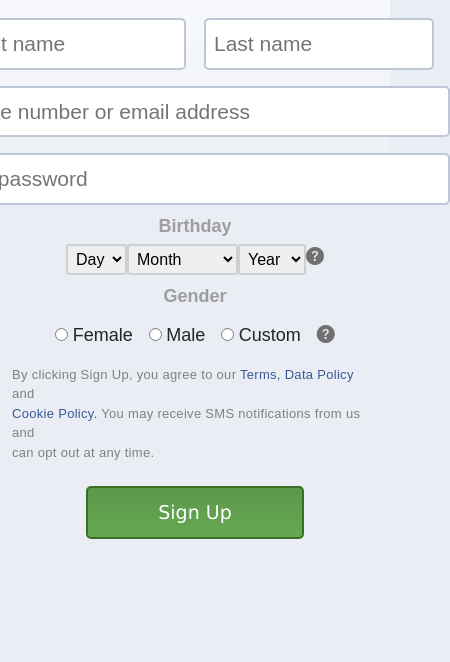
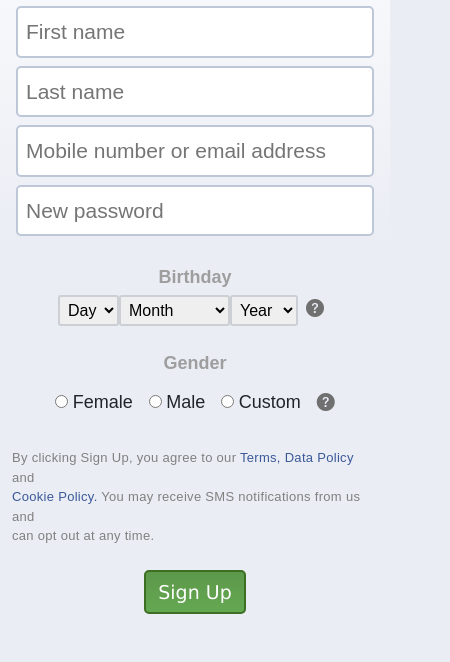
Before and after one commit to farid-ud-din/facebook, a plain HTML site: page index.html in a window 390 px wide. Shown: the part 807-1469 px from the top of the page, 450 px wide, since content can reach past the window. Before the commit the page ends 1346 px from the top, so only its background shows below. Drawn offline with nearby package versions, Linux system fonts and the light colour scheme.

Commit message:
Full Responsive

```diff
--- a/css/styles.css
+++ b/css/styles.css
@@ -77,7 +77,6 @@ span {
   text-decoration: none;
   color: #ffffff !important;
   font-size: 19px;
-  padding: 10px 70px;
   border-radius: 5px;
   border: 2px solid #3c6f23;
   background: #64a852;
--- a/index.html
+++ b/index.html
@@ -1,6 +1,8 @@
 <!DOCTYPE html>
 <html>
   <head>
+    <meta charset="UTF-8" />
+    <meta name="viewport" content="width=device-width, initial-scale=1.0" />
     <title>Facebook</title>
     <link rel="stylesheet" href="css/bs5.css" />
     <link rel="stylesheet" href="css/styles.css" />
@@ -20,7 +22,7 @@
             <img src="./images/logo.png" alt="facebook" class="w-25 pt-lg-3" />
           </div>
 
-          <form class="col-12 col-lg-2 pt-lg-0 pt-3">
+          <form class="col-12 col-md-6 col-lg-2 pt-lg-0 pt-md-3">
             <label class="form-text form-label" for="fname"
               >Email or Phone:</label
             >
@@ -32,7 +34,7 @@
             />
           </form>
 
-          <form class="col-12 col-lg-2 pt-lg-0 pt-5">
+          <form class="col-12 col-md-6 col-lg-2 pt-lg-0 pt-md-3 pt-5">
             <div>
               <label class="form-text form-label" for="lname">Password:</label>
               <input
@@ -48,7 +50,7 @@
           </form>
 
           <div
-            class="col-md-12 col-lg-2 d-flex align-items-center justify-content-lg-start justify-content-md-center pt-lg-0 pt-5 pb-lg-0 pb-5"
+            class="col-12 col-lg-2 d-flex align-items-center justify-content-lg-start justify-content-center pt-lg-0 pt-5 pb-lg-0 pb-5"
           >
             <button class="login-button">Log in</button>
           </div>
@@ -80,59 +82,57 @@
           <div class="col-lg-6 d-none d-lg-flex">
             <img src="./images/map.png" alt="connecting-people" />
           </div>
-          <div class="col-lg-6 d-flex flex-column align-self-center">
-            <form>
+          <form class="col-12 col-lg-5 d-flex flex-column align-self-center">
             <div
-                class="d-flex justify-content-lg-start justify-content-center"
+              class="d-flex flex-md-row flex-column justify-content-lg-start justify-content-md-between justify-content-center"
             >
-                <div>
+              <div
+                class="d-flex justify-content-lg-start justify-content-md-center justify-content-center"
+              >
                 <input
                   type="text"
                   id="fname"
                   name="fname"
                   placeholder="First name"
-                    class="login-form2 p-2"
-                    size="15"
+                  class="login-form2 p-2 w-100 m-1"
                 />
               </div>
-                <div>
+              <div
+                class="d-flex justify-content-lg-start justify-content-md-center justify-content-center"
+              >
                 <input
                   type="text"
                   id="lname"
                   name="lname"
                   placeholder="Last name"
-                    class="login-form2 p-2"
-                    style="margin-left: 18px"
-                    size="15"
+                  class="login-form2 p-2 w-100 m-1"
                 />
               </div>
             </div>
             <div
-                class="d-flex justify-content-lg-start justify-content-center pt-3"
+              class="d-flex justify-content-lg-start justify-content-center pt-md-3"
             >
               <input
                 type="email"
                 id="email"
                 name="email"
                 placeholder="Mobile number or email address"
-                  class="login-form2 p-2"
-                  size="38"
+                class="login-form2 p-2 m-1 w-100"
               />
             </div>
             <div
-                class="d-flex justify-content-lg-start justify-content-center pt-3"
+              class="d-flex justify-content-lg-start justify-content-center pt-md-3"
             >
               <input
                 type="password"
                 id="password"
                 name="password"
                 placeholder="New password"
-                  class="login-form2 p-2"
-                  size="38"
+                class="login-form2 p-2 m-1 w-100"
               />
             </div>
           </form>
-          </div>
+          <div class="col-lg-1"></div>
         </div>
       </div>
     </section>
@@ -142,7 +142,7 @@
           <div class="col-lg-6"></div>
           <div class="col-lg-6">
             <div
-              class="formname pt-2 pb-1 d-flex justify-content-lg-start justify-content-center"
+              class="formname pt-4 pb-1 d-flex justify-content-lg-start justify-content-center"
             >
               Birthday
             </div>
@@ -235,14 +235,14 @@
               </select>
               <a href="#"
                 ><i
-                  class="bi bi-question-circle-fill"
+                  class="bi bi-question-circle-fill p-2"
                   style="font-size: 18px; color: rgb(112, 112, 112)"
                 ></i
               ></a>
             </div>
 
             <div
-              class="formname pt-2 pb-1 d-flex justify-content-lg-start justify-content-center"
+              class="formname pt-4 pb-1 d-flex justify-content-lg-start justify-content-center"
             >
               Gender
             </div>
@@ -272,7 +272,7 @@
               </div>
             </form>
             <div
-              class="facebook-connect2 mt-2 d-flex justify-content-lg-start justify-content-center"
+              class="facebook-connect2 mt-4 d-flex justify-content-lg-start justify-content-center"
             >
               <div>
                 By clicking Sign Up, you agree to our
@@ -283,9 +283,9 @@
               </div>
             </div>
             <div
-              class="mt-4 d-flex justify-content-lg-start justify-content-center"
+              class="mt-4 mb-5 d-flex justify-content-lg-start justify-content-center"
             >
-              <a href="#" class="signbtn">Sign Up</a>
+              <a href="#" class="signbtn btn">Sign Up</a>
             </div>
           </div>
         </div>
```
Lines whose indentation alone changed are shown as unchanged.
